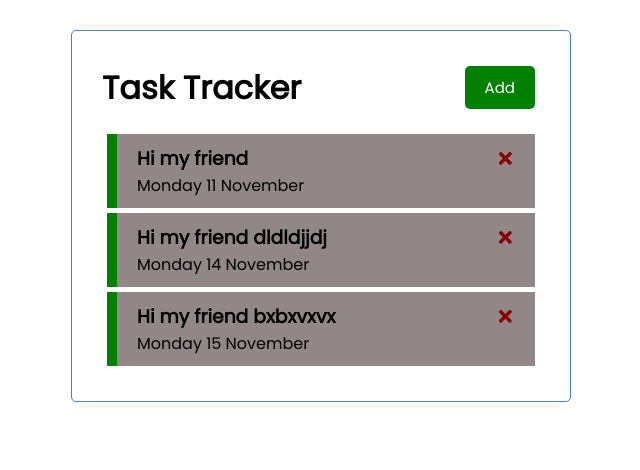
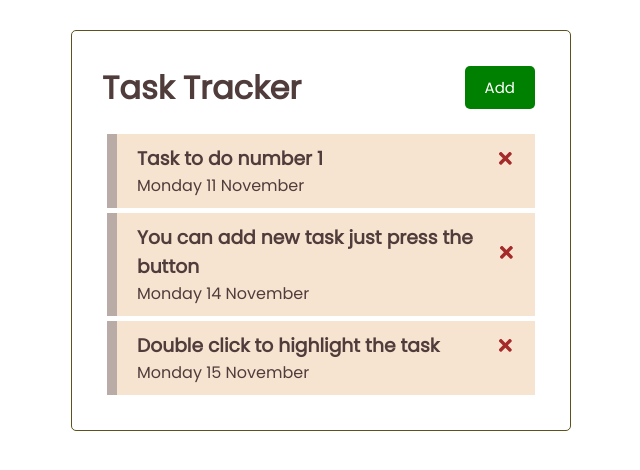
Before and after one commit to Oksana796/traver-react-task, a React (Create React App) app: page / in a window 1280 px wide. Shown: the top 470 px of the page, without its empty margins (319-959 px from the left). Built offline with nearby package versions, Linux system fonts and the light colour scheme.

Commit message:
final changes

```diff
--- a/src/App.js
+++ b/src/App.js
@@ -8,19 +8,19 @@ function App() {
   const [tasks, setTasks] = useState([
     {
       id: 1,
-      text: "Hi my friend",
+      text: "Task to do number 1",
       day: "Monday 11 November",
       reminder: true,
     },
     {
       id: 2,
-      text: "Hi my friend dldldjjdj",
+      text: "You can add new task just press the button",
       day: "Monday 14 November",
       reminder: true,
     },
     {
       id: 3,
-      text: "Hi my friend bxbxvxvx",
+      text: "Double click to highlight the task",
       day: "Monday 15 November",
       reminder: true,
     },
@@ -46,7 +46,10 @@ function App() {
 
   return (
     <div className="container">
-      <Header onShow={()=>setShowAddForm(!showAddForm)} showAdd={showAddForm} />
+      <Header
+        onShow={() => setShowAddForm(!showAddForm)}
+        showAdd={showAddForm}
+      />
 
       {showAddForm && <AddTask onAdd={addTask} />}
 
--- a/src/components/Task.js
+++ b/src/components/Task.js
@@ -9,7 +9,7 @@ const Task = ({ task, onDelete, onToggle }) => {
       <h3>
         {task.text}{" "}
         <FaTimes
-          style={{ color: "darkred", cursor: "pointer" }}
+          style={{ color: "brown", cursor: "pointer" }}
           onClick={() => onDelete(task.id)}
         />
       </h3>
--- a/src/index.css
+++ b/src/index.css
@@ -8,6 +8,7 @@
 
 body {
   font-family: 'Poppins', sans-serif;
+  color: rgb(81, 60, 60);
 }
 
 .container {
@@ -15,7 +16,7 @@ body {
   margin: 30px auto;
   overflow: auto;
   min-height: 300px;
-  border: 1px solid steelblue;
+  border: 1px solid rgb(92, 83, 28);
   padding: 30px;
   border-radius: 5px;
 }
@@ -29,7 +30,7 @@ body {
 
 .btn {
   display: inline-block;
-  background: #000;
+  background: rgb(79, 53, 53);
   color: #fff;
   border: none;
   padding: 10px 20px;
@@ -55,14 +56,14 @@ body {
 }
 
 .task {
-  background: #918787;
+  background: #f7e4d0;
   margin: 5px;
   padding: 10px 20px;
   cursor: pointer;
 }
 
 .task.reminder {
-  border-left: 10px solid green;
+  border-left: 10px solid rgb(185, 172, 166);
 }
 
 .task h3 {
```
Also changed, not shown: src/components/Tasks.js (+6 -1 lines).
